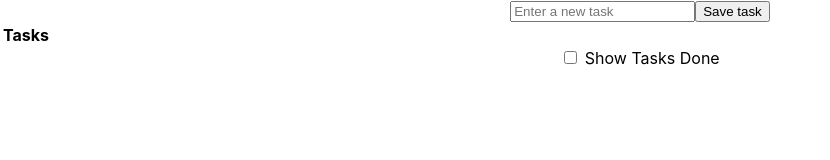
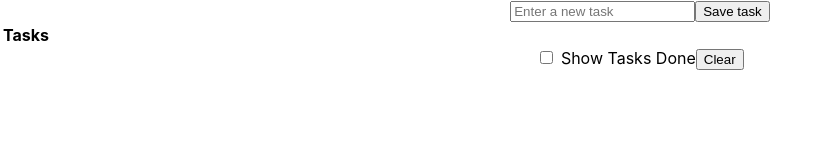
Before and after one commit to Googluu/tasksAdd_localStorage, a React (Create React App) app: page / in a window 1280 px wide. Shown: the top 160 px of the page, without its empty margins (0-830 px from the left). Built offline with nearby package versions, Linux system fonts and the light colour scheme.

Commit message:
:wastebasket: delete tasks mades

```diff
--- a/src/App.js
+++ b/src/App.js
@@ -2,6 +2,7 @@
 import './App.css';
 import {TaskCreator} from './components/TaskCreator';
 import {TaskTable} from './components/TaskTable'
+import {VisibilityControl} from './components/VisbilityControl'
 
 function App() {
 
@@ -30,6 +31,11 @@
     }
   }, [ ])
 
+  const cleanTasks = () => {
+    setTasksItems(tasksItems.filter(task => !task.done))
+    setShowCompleted(false)
+  }
+
   useEffect(() => {
     localStorage.setItem('tasks', JSON.stringify(tasksItems));
   }, [ tasksItems ])
@@ -38,14 +44,18 @@
     <div className="App">
       <TaskCreator createNewTask={createNewTask} />
       <TaskTable tasks={tasksItems} toggleTask={toggleTask} />
-
-      <div>
-        <input type="checkbox" onChange={e=> setShowCompleted(!showCompleted)} /> <label>Show Tasks Done</label>
-      </div>
-
+      <VisibilityControl
+        isChecked={showCompleted}
+        setShowCompleted={(checked) => setShowCompleted(checked)}
+        cleanTasks={cleanTasks}
+      />
       {
         showCompleted === true && (
-          <TaskTable tasks={tasksItems} toggleTask={toggleTask} showCompleted={showCompleted} />
+          <TaskTable
+          tasks={tasksItems}
+          toggleTask={toggleTask}
+          showCompleted={showCompleted}
+          />
         )
       }
 
--- /dev/null
+++ b/src/components/VisbilityControl.js
@@ -0,0 +1,23 @@
+export const VisibilityControl = ({isChecked, setShowCompleted, cleanTasks}) => {
+
+    const handleDelete = () => {
+        if(window.confirm('Are you sure you want to delete it?')) {
+            cleanTasks()
+        }
+    }
+
+    return(
+        <div>
+            <input
+            type="checkbox"
+            checked={isChecked}
+            onChange={(e) => setShowCompleted(e.target.checked)}
+            /> {" "}
+            <label>Show Tasks Done</label>
+
+            <button onClick={handleDelete}>
+                Clear
+            </button>
+        </div>
+    )
+}
```
